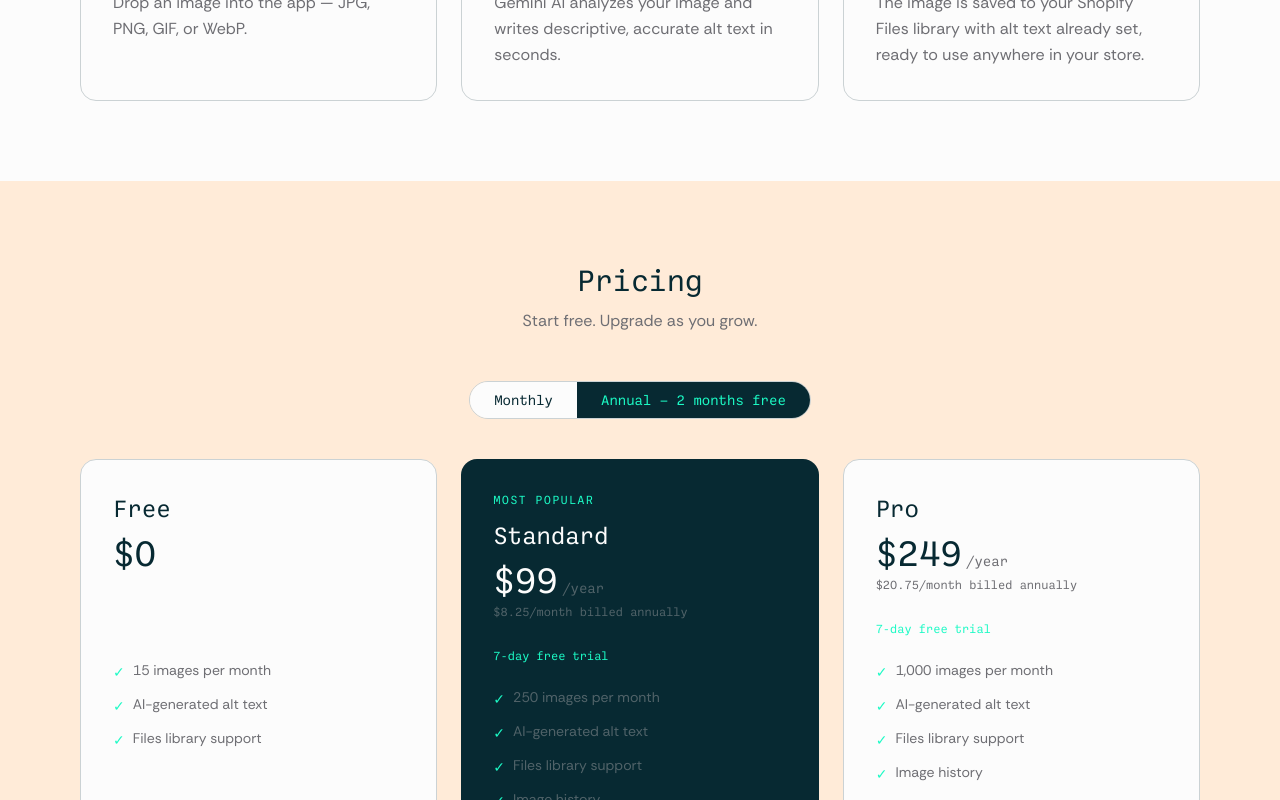
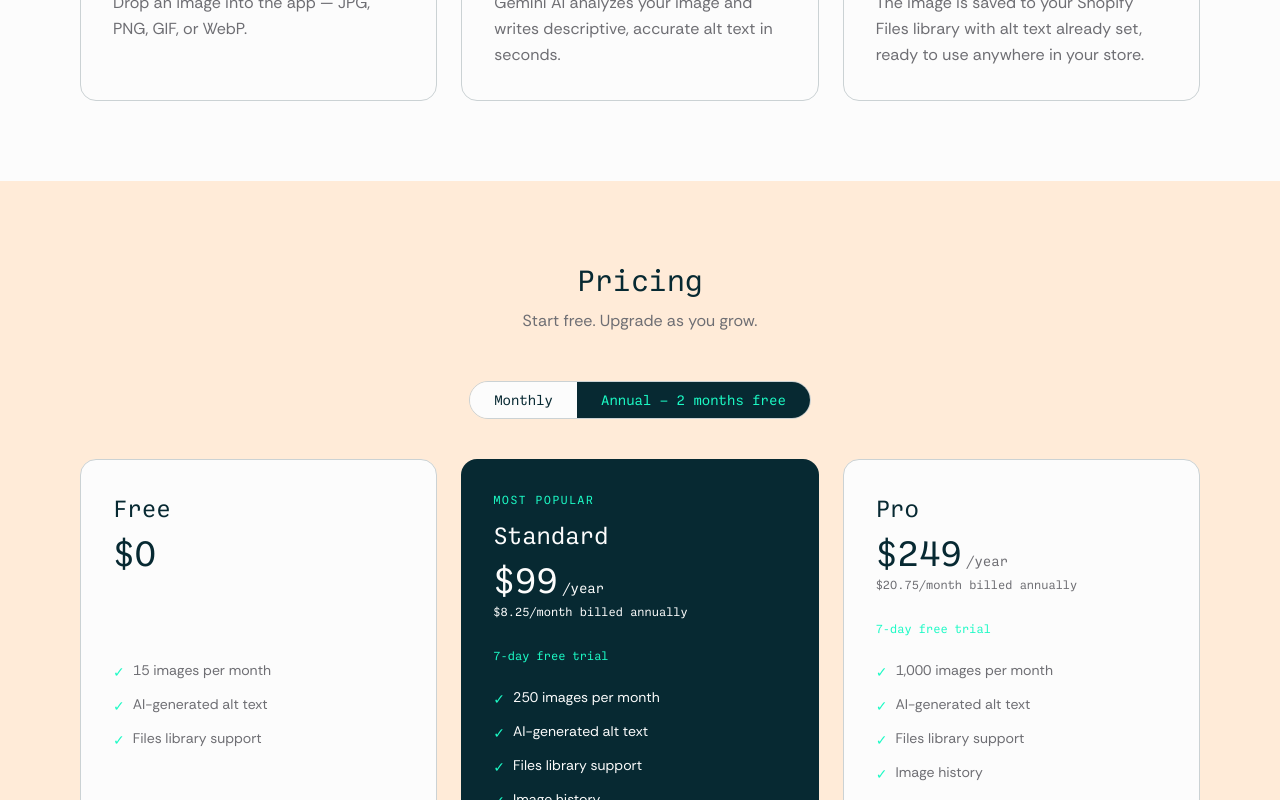
Before and after one commit to Eloquent-Development/eloquent-nextjs, a Next.js app: page /altgate-ai in a window 1280 px wide. Both pictures are taken after a click on the button "Annual — 2 months free". Shown: the part 941-1741 px from the top of the page. Built offline with nearby package versions, Linux system fonts and the light colour scheme.

Commit message:
font color update

```diff
--- a/src/app/altgate-ai/Pricing.tsx
+++ b/src/app/altgate-ai/Pricing.tsx
@@ -131,7 +131,7 @@ export function Pricing() {
                 {suffix && (
                   <span
                     className={`font-mono text-sm ${
-                      plan.highlighted ? "text-lightGreen" : "text-grey"
+                      plan.highlighted ? "text-white" : "text-grey"
                     }`}
                   >
                     {suffix}
@@ -142,7 +142,7 @@ export function Pricing() {
                 {perMonth ? (
                   <p
                     className={`font-mono text-xs ${
-                      plan.highlighted ? "text-lightGreen" : "text-grey"
+                      plan.highlighted ? "text-white" : "text-grey"
                     }`}
                   >
                     {perMonth} billed annually
@@ -160,7 +160,7 @@ export function Pricing() {
                   <li
                     key={feature}
                     className={`flex items-start gap-2 text-sm ${
-                      plan.highlighted ? "text-lightGreen" : "text-grey"
+                      plan.highlighted ? "text-white" : "text-grey"
                     }`}
                   >
                     <span className="mt-0.5 shrink-0 text-brightGreen">✓</span>
```
